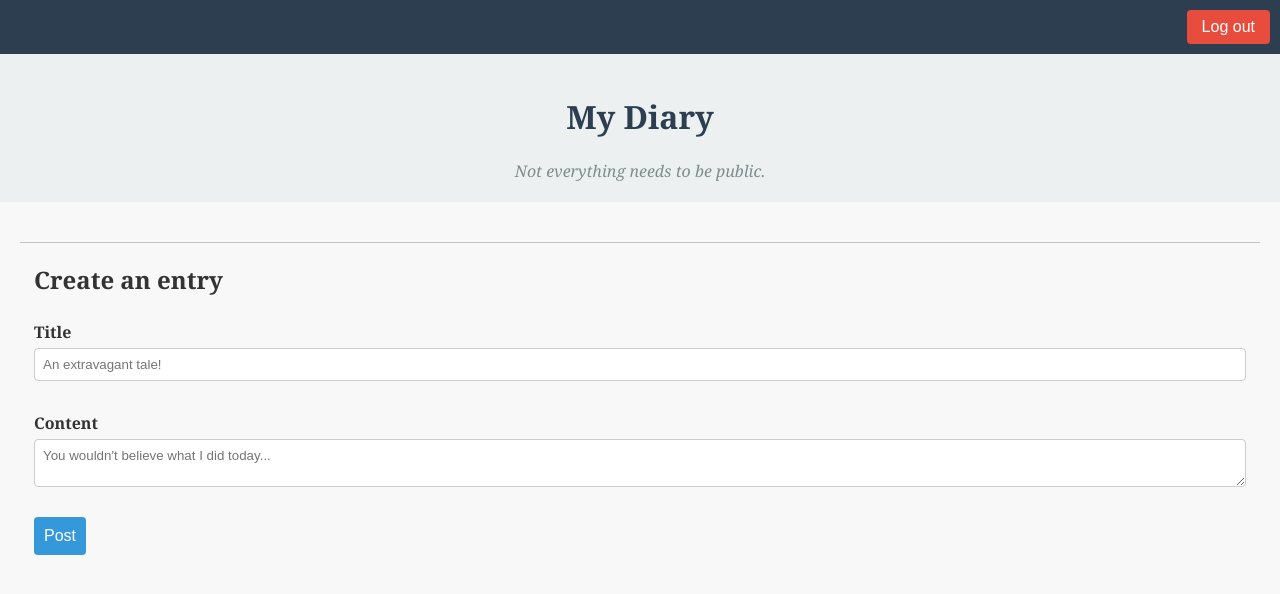
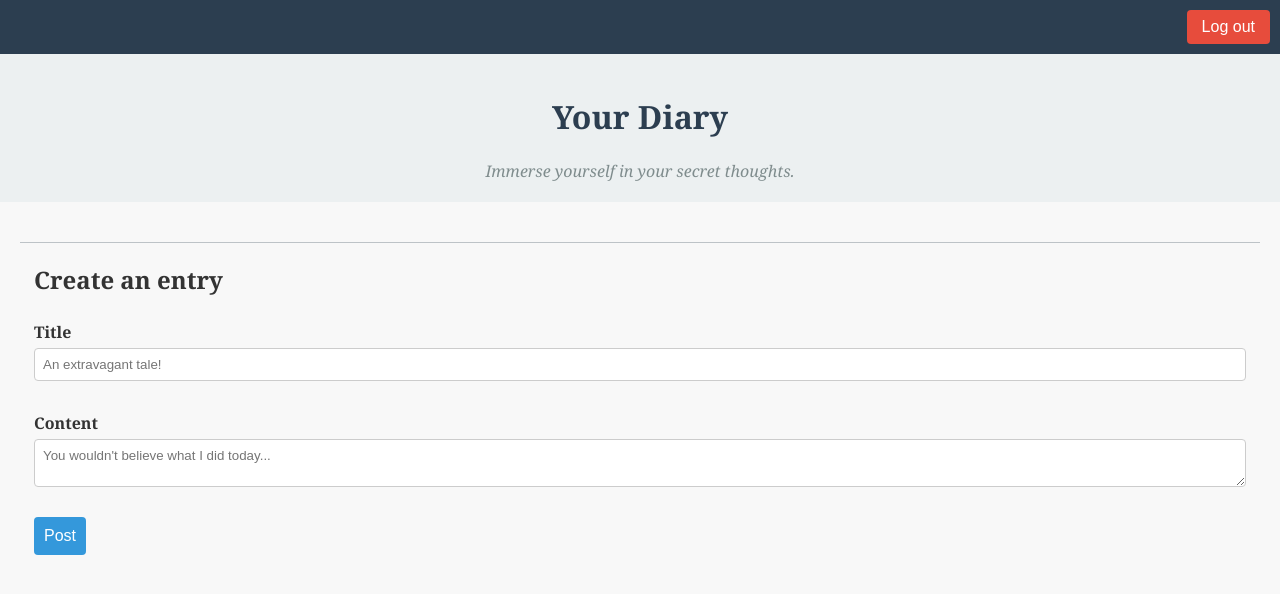
Before and after one commit to nine96as/diary_app, a plain HTML site: page client/board.html in a window 1280 px wide. Drawn offline with nearby package versions, Linux system fonts and the light colour scheme; no server answers.

Commit message:
Tweak header section content

```diff
--- a/client/board.html
+++ b/client/board.html
@@ -14,8 +14,8 @@
       <button id="logout">Log out</button>
     </nav>
     <header>
-      <h1>My Diary</h1>
-      <em>Not everything needs to be public.</em>
+      <h1>Your Diary</h1>
+      <em>Immerse yourself in your secret thoughts.</em>
     </header>
     <main>
       <div class="posts">
```
Also changed, not shown: client/index.html (+1 -1 lines).
